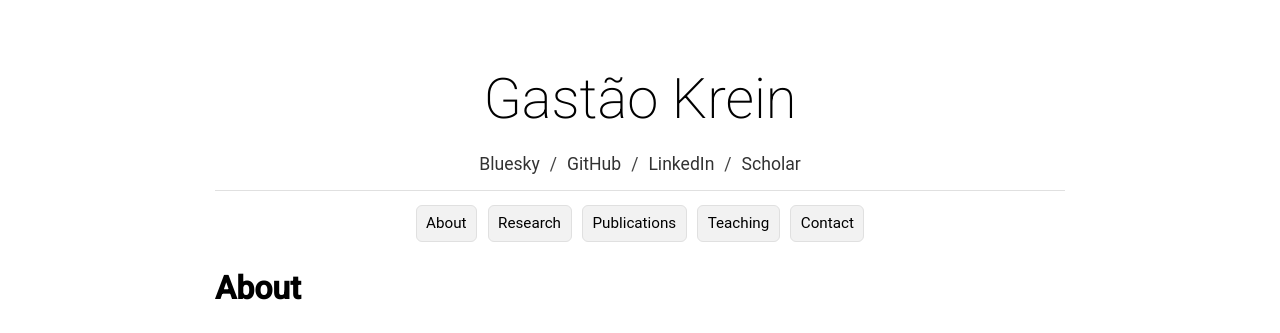
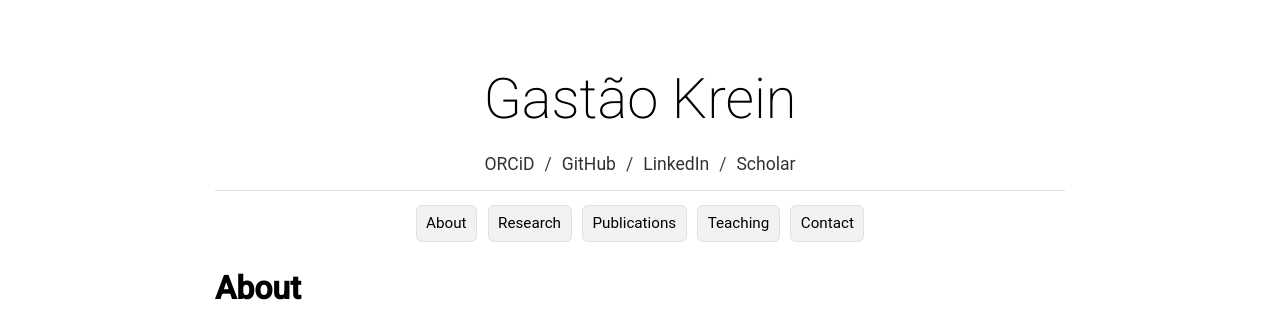
Before and after one commit to gkrein/gkrein.github.io, a Jekyll site: the page built from index.md, in a window 1280 px wide. Shown: the top 333 px of the page. Built offline with Jekyll 4.4.1, drawn with Linux system fonts in a browser that asks for light colours; some web fonts are replaced.

Commit message:
Update default.html

```diff
--- a/_layouts/default.html
+++ b/_layouts/default.html
@@ -13,7 +13,7 @@
       <h1>{{ site.title }}</h1>
       <!-- Centered social links (edit hrefs to your profiles) -->
       <div class="social">
-        <a href="https://bsky.app/profile/USERNAME.bsky.social" rel="me">Bluesky</a>
+        <a href="https://orcid.org/0000-0003-1713-8578" rel="me">ORCiD</a>
         <span class="sep">/</span>
         <a href="https://github.com/gkrein" rel="me">GitHub</a>
         <span class="sep">/</span>
```
